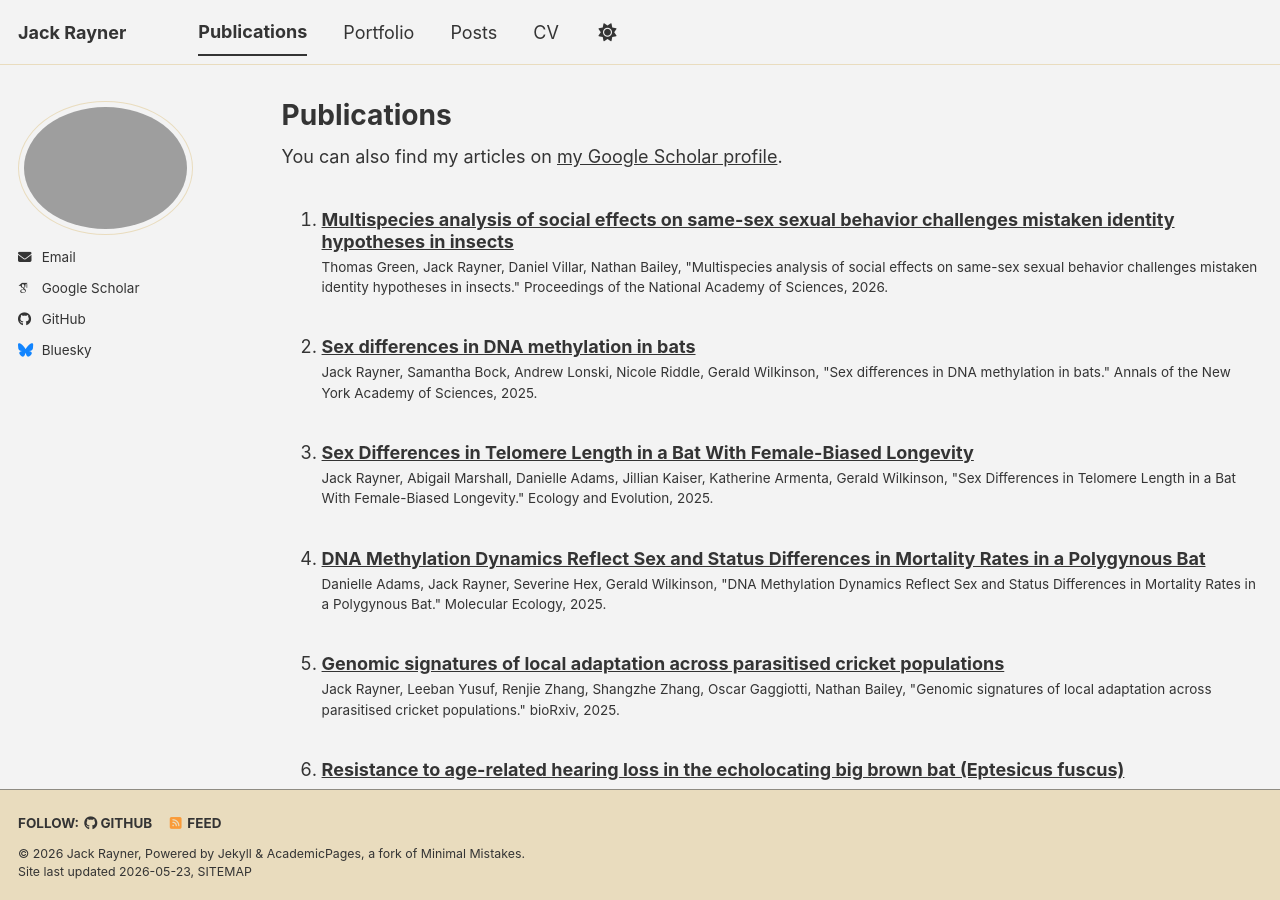
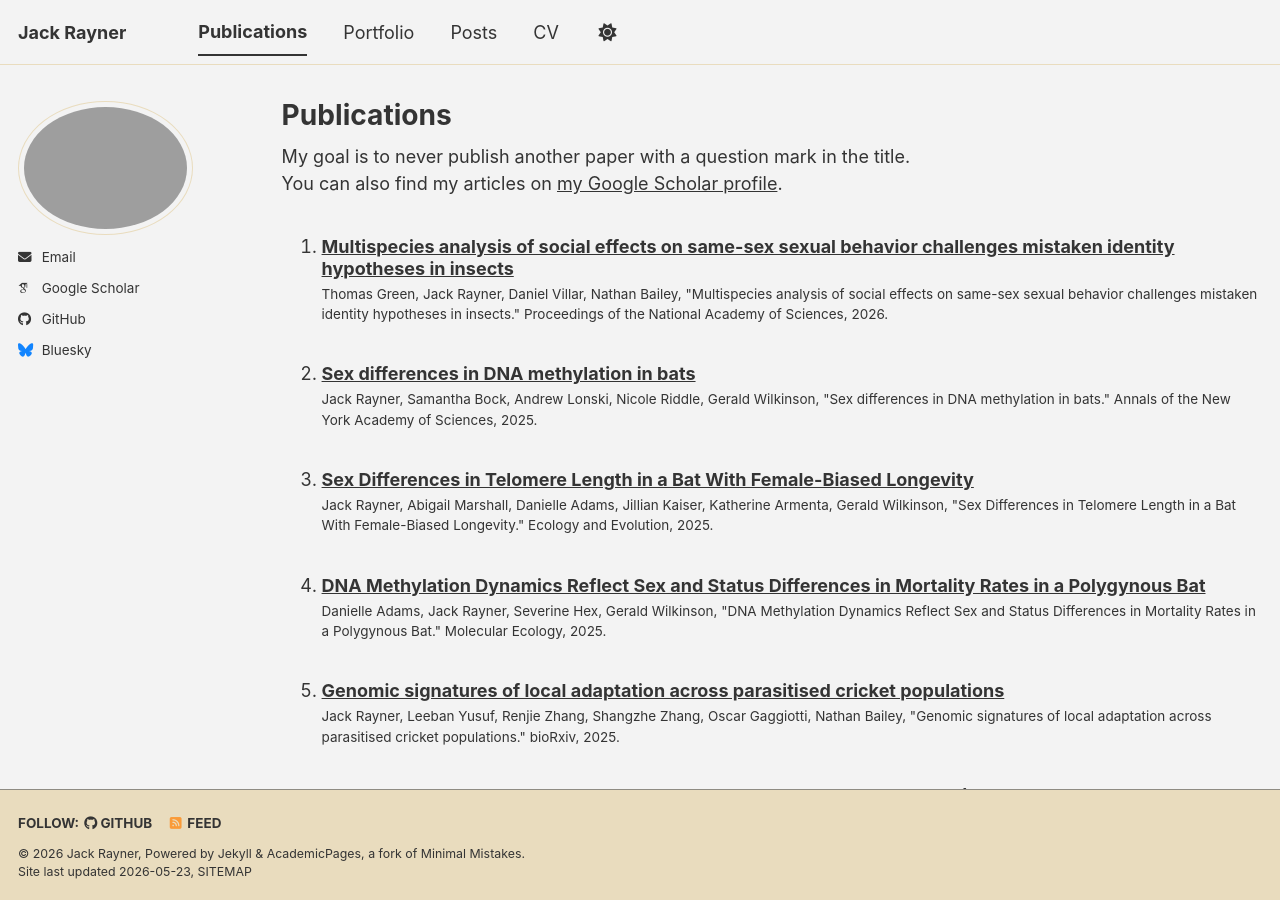
Before and after one commit to jackgrayner/jackgrayner.github.io, a Jekyll site: the page built from _pages/publications.html, in a window 1280 px wide and 900 px high. Built offline with Jekyll 4.4.1, drawn with Linux system fonts in a browser that asks for light colours; some web fonts are replaced; a script bundle is joined from its source files by our own code; library files that are not in the unit come from our copies.

Commit message:
Update publications.html

```diff
--- a/_pages/publications.html
+++ b/_pages/publications.html
@@ -4,6 +4,8 @@ title: "Publications"
 permalink: /publications/
 author_profile: true
 ---
+
+My goal is to never publish another paper with a question mark in the title.
 
 {% if site.author.googlescholar %}
   <div class="wordwrap">You can also find my articles on <a href="{{site.author.googlescholar}}">my Google Scholar profile</a>.</div>
```
